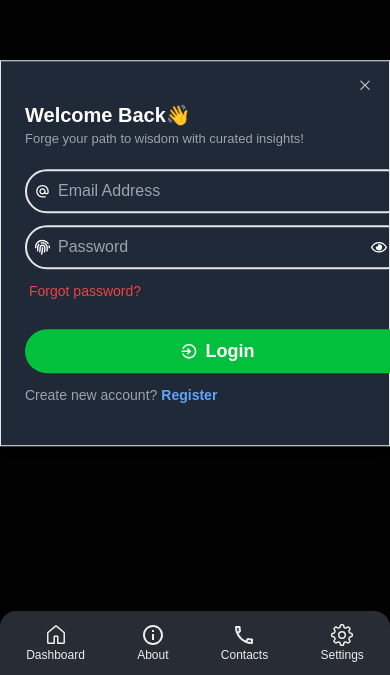
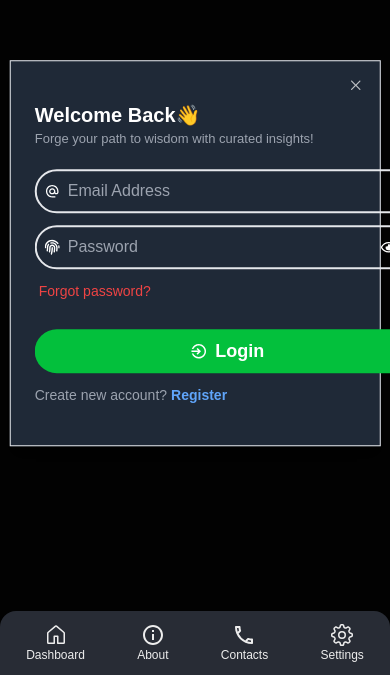
Before and after one commit to muhazAhmed/prepbank, a React (Vite) app: page /form in a window 390 px wide. Shown: the part 169-844 px from the top of the page. Built offline with nearby package versions, Linux system fonts and the light colour scheme.

Commit message:
fixed responsive ui issue

```diff
--- a/src/components/Modal.tsx
+++ b/src/components/Modal.tsx
@@ -16,7 +16,7 @@ const Modal: FC<CustomModalProps> = ({
     <div>
       <Dialog open={open} onOpenChange={onOpenChange}>
         <DialogContent
-          className={`sm:max-w-[425px] ${
+          className={`max-w-[425px] w-[95%] md:w-auto ${
             theme === "dark" ? "bg-gray-800 text-white" : "bg-white text-black"
           }`}
           aria-describedby="modal-description"
```
